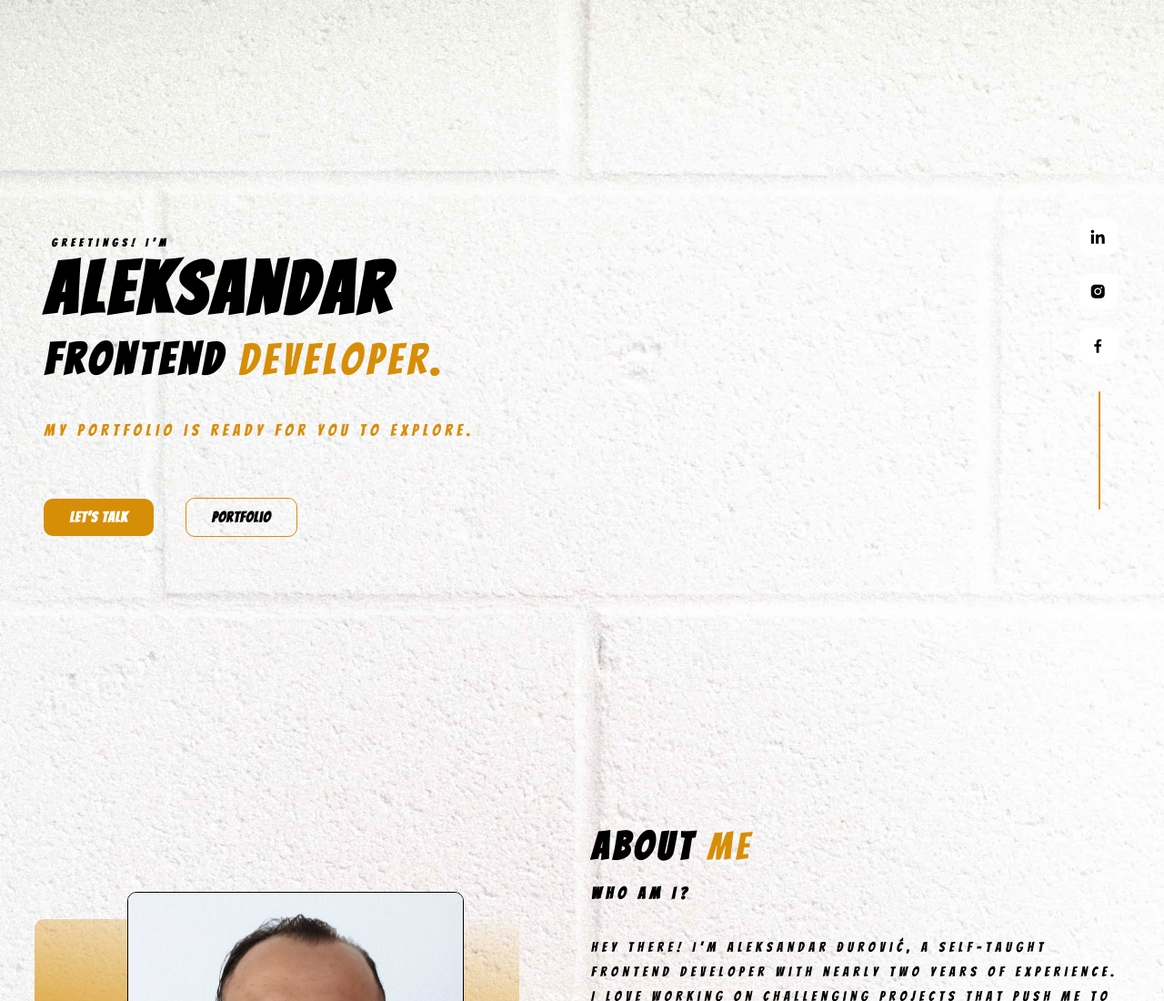
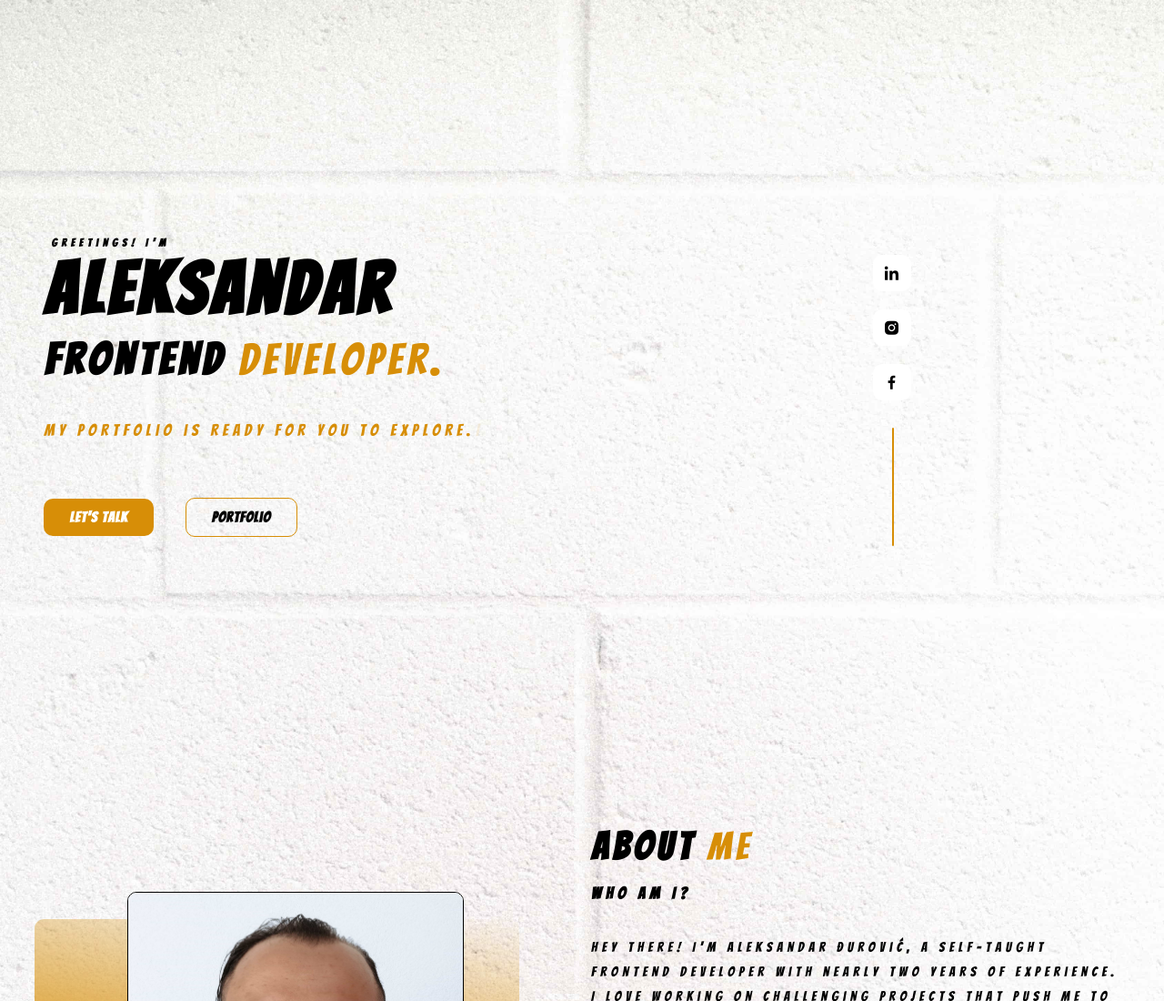
Before and after one commit to DjurovicAleksandar/Portfolio, a plain HTML site: page index.html in a window 1280 px wide. Shown: the top 1100 px of the page at 91% size. Drawn offline with nearby package versions, Linux system fonts and the light colour scheme.

Commit message:
Inital message

```diff
--- a/style.css
+++ b/style.css
@@ -200,8 +200,8 @@ span {
   display: flex;
   gap: 2rem;
   flex-direction: column;
-  right: 4%;
-  top: 30%;
+  left: 75%;
+  top: 35%;
   z-index: 10;
 }
 
@@ -498,7 +498,7 @@ span {
 /**********************************PORTOFLIO SECTION STYLING*********************************************/
 .portfolio__content {
   width: 100%;
-  columns: 3;
+  columns: 2;
   margin-top: 9rem;
 }
 
@@ -732,9 +732,6 @@ footer a {
 
 /*******************************MEDIA QUERIES********************************************************/
 @media (max-width: 1480px) {
-  .portfolio__content {
-    columns: 2;
-  }
   nav {
     padding: 1.2rem 2.5%;
     transition: 100ms;
```
